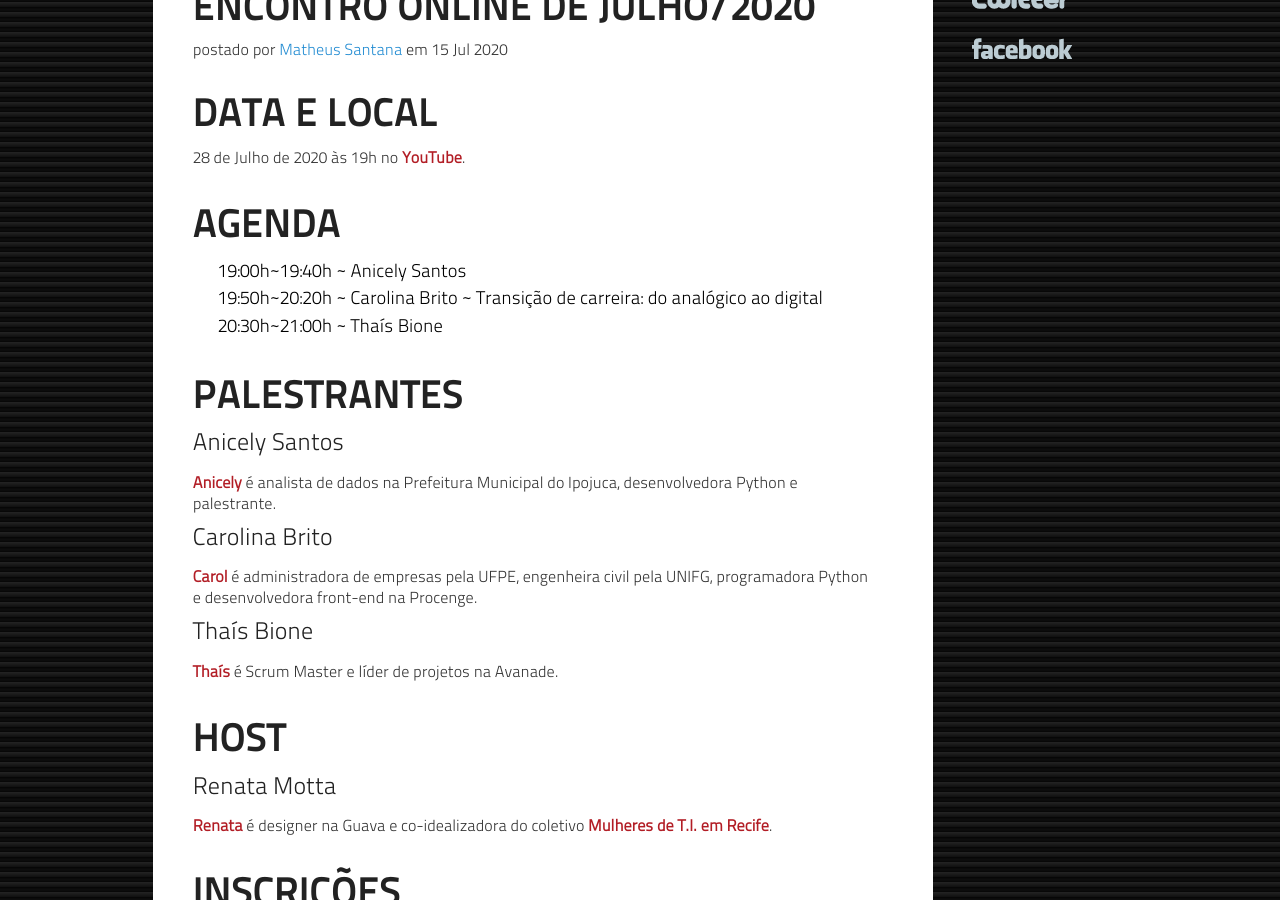
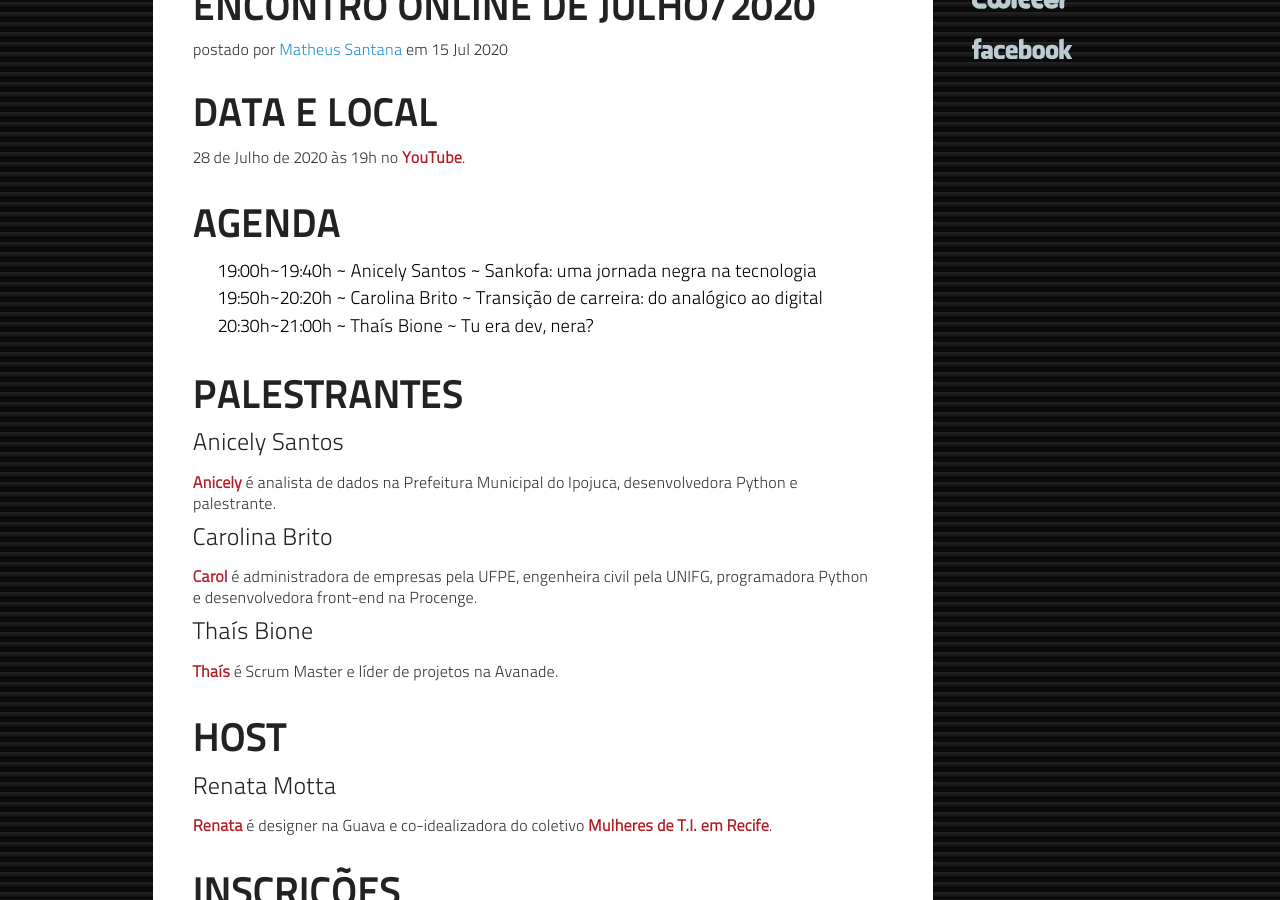
Before and after one commit to frevo-on-rails/frevo-on-rails.github.com, a Jekyll site: the page built from _posts/2020-07-28-encontro-online-julho-2020.markdown, in a window 1280 px wide and 900 px high, scrolled down 328 px. Built offline with Jekyll 4.4.1, drawn with Linux system fonts in a browser that asks for light colours; nearby versions of some CDN libraries; comment, search, counter and statistics services are not loaded.

Commit message:
Add títulos de talks do encontro de Julho/2020

```diff
--- a/_posts/2020-07-28-encontro-online-julho-2020.markdown
+++ b/_posts/2020-07-28-encontro-online-julho-2020.markdown
@@ -12,9 +12,9 @@ categories : posts, events
 
 ## Agenda
 
-- 19:00h~19:40h  ~ Anicely Santos
+- 19:00h~19:40h  ~ Anicely Santos ~ Sankofa: uma jornada negra na tecnologia
 - 19:50h~20:20h  ~ Carolina Brito ~ Transição de carreira: do analógico ao digital
-- 20:30h~21:00h  ~ Thaís Bione
+- 20:30h~21:00h  ~ Thaís Bione ~ Tu era dev, nera?
 
 ## Palestrantes
 
```
